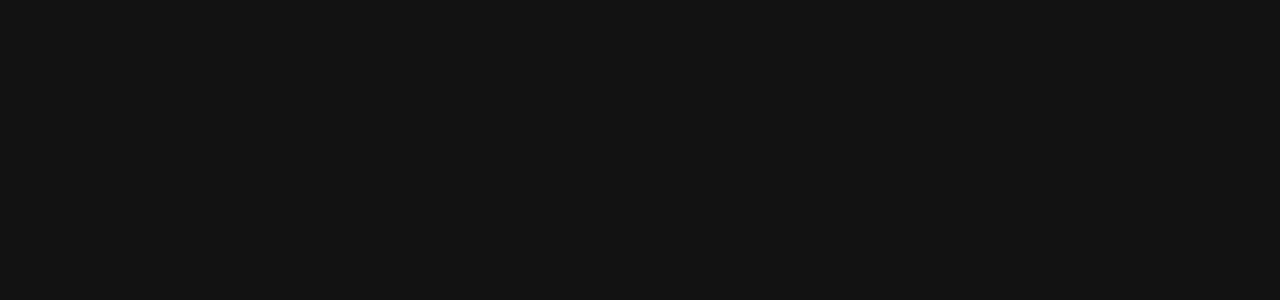
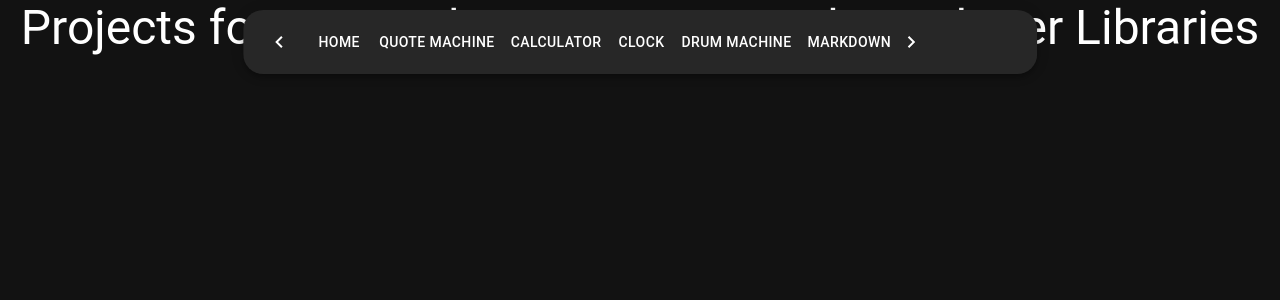
Before and after one commit to JuanPabloSQ/freecode-frontend, a React (Vite) app: page /#/ in a window 1280 px wide. Shown: the top 300 px of the page. Built offline with nearby package versions, Linux system fonts and the light colour scheme.

Commit message:
fixed navbar

```diff
--- a/src/components/NavBar.jsx
+++ b/src/components/NavBar.jsx
@@ -31,7 +31,7 @@ export default function NavBar() {
           <Box sx={{ display: 'flex', alignItems: 'center' }}>
             <Button
               component={Link}
-              to="/freecode-frontend/"
+              to="/"
               variant="text"
               color="inherit"
             >
@@ -39,7 +39,7 @@ export default function NavBar() {
             </Button>
             <Button
               component={Link}
-              to="/freecode-frontend/quote-machine"
+              to="/quote-machine"
               variant="text"
               color="inherit"
             >
@@ -47,7 +47,7 @@ export default function NavBar() {
             </Button>
             <Button
               component={Link}
-              to="/freecode-frontend/calculator"
+              to="/calculator"
               variant="text"
               color="inherit"
             >
@@ -55,7 +55,7 @@ export default function NavBar() {
             </Button>
             <Button
               component={Link}
-              to="/freecode-frontend/clock"
+              to="/clock"
               variant="text"
               color="inherit"
             >
@@ -63,7 +63,7 @@ export default function NavBar() {
             </Button>
             <Button
               component={Link}
-              to="/freecode-frontend/drum-machine"
+              to="/drum-machine"
               variant="text"
               color="inherit"
             >
@@ -71,7 +71,7 @@ export default function NavBar() {
             </Button>
             <Button
               component={Link}
-              to="/freecode-frontend/markdown"
+              to="/markdown"
               variant="text"
               color="inherit"
             >
--- a/src/page/Page.jsx
+++ b/src/page/Page.jsx
@@ -1,9 +1,14 @@
-import NavBar from "../components/NavBar"
+import React from 'react';
+import NavBar from "../components/NavBar";
+import { Typography } from '@mui/material';
 
 const Page = () => {
     return (
         <div>
             <NavBar/>
+            <Typography variant="h3" component="h1" align="center" gutterBottom>
+                Projects for FreeCodeCamp - Frontend Developer Libraries
+            </Typography>
         </div>
     )
 };
```
Also changed, not shown: src/App.jsx (+6 -6 lines).
